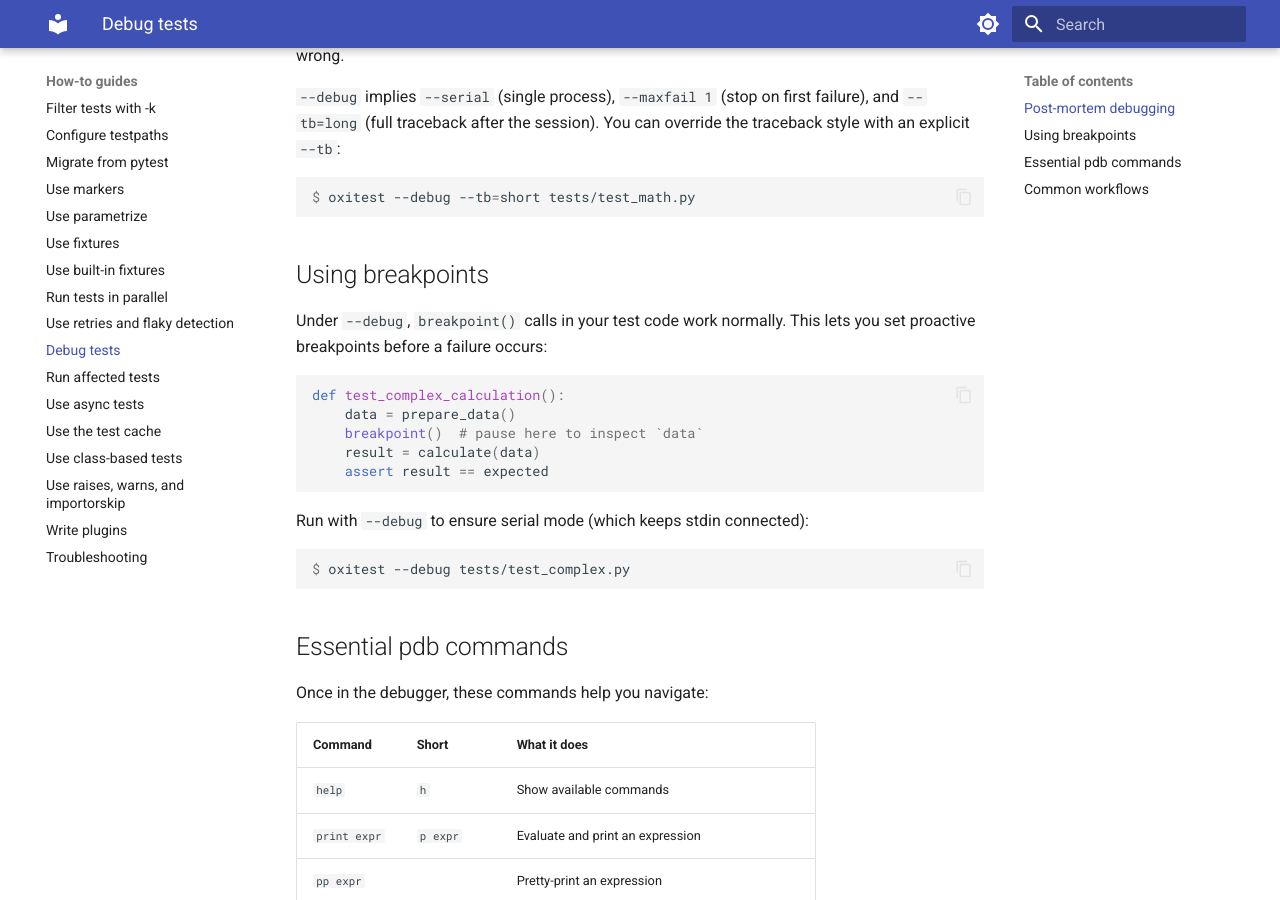
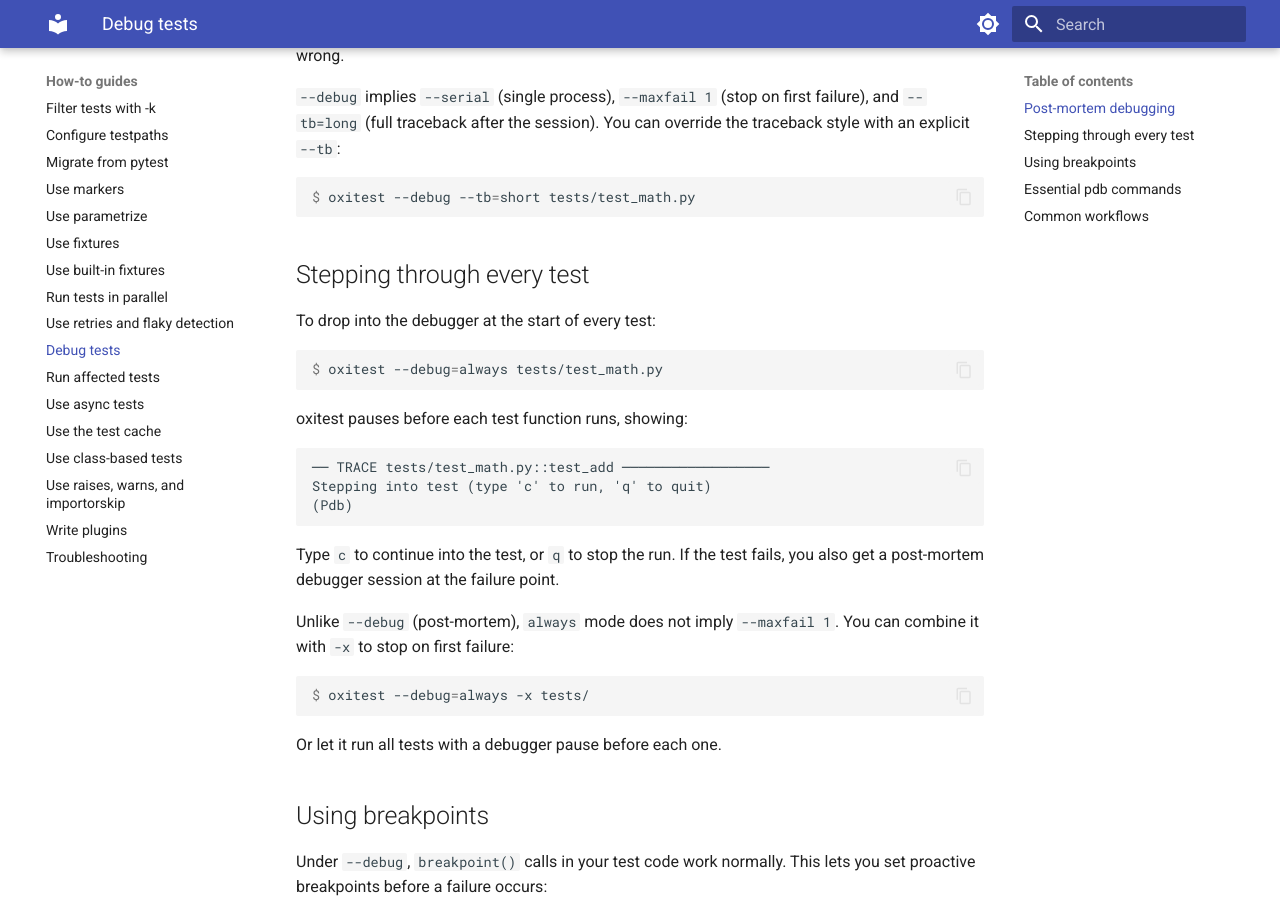
Before and after one commit to kalonji-tools/oxitest, an MkDocs documentation site: the page built from docs/src/how-to/debug-tests.md, in a window 1280 px wide and 900 px high, scrolled down 682 px. Built offline with MkDocs 1.6.1 and Material for MkDocs 9.7.7, drawn with Linux system fonts in a browser that asks for light colours.

Commit message:
docs: add --debug=always to CLI reference and how-to guide
Assisted-by: Claude Opus 4.6 (1M context) <noreply@anthropic.com>

````diff
--- a/docs/src/how-to/debug-tests.md
+++ b/docs/src/how-to/debug-tests.md
@@ -32,6 +32,34 @@ can override the traceback style with an explicit `--tb`:
 ```console
 $ oxitest --debug --tb=short tests/test_math.py
 ```
+
+## Stepping through every test
+
+To drop into the debugger at the start of every test:
+
+```console
+$ oxitest --debug=always tests/test_math.py
+```
+
+oxitest pauses before each test function runs, showing:
+
+```
+── TRACE tests/test_math.py::test_add ──────────────────
+Stepping into test (type 'c' to run, 'q' to quit)
+(Pdb)
+```
+
+Type `c` to continue into the test, or `q` to stop the run. If the test
+fails, you also get a post-mortem debugger session at the failure point.
+
+Unlike `--debug` (post-mortem), `always` mode does not imply `--maxfail 1`.
+You can combine it with `-x` to stop on first failure:
+
+```console
+$ oxitest --debug=always -x tests/
+```
+
+Or let it run all tests with a debugger pause before each one.
 
 ## Using breakpoints
 
````
Also changed, not shown: docs/src/reference/cli.md (+1 -1 lines).
